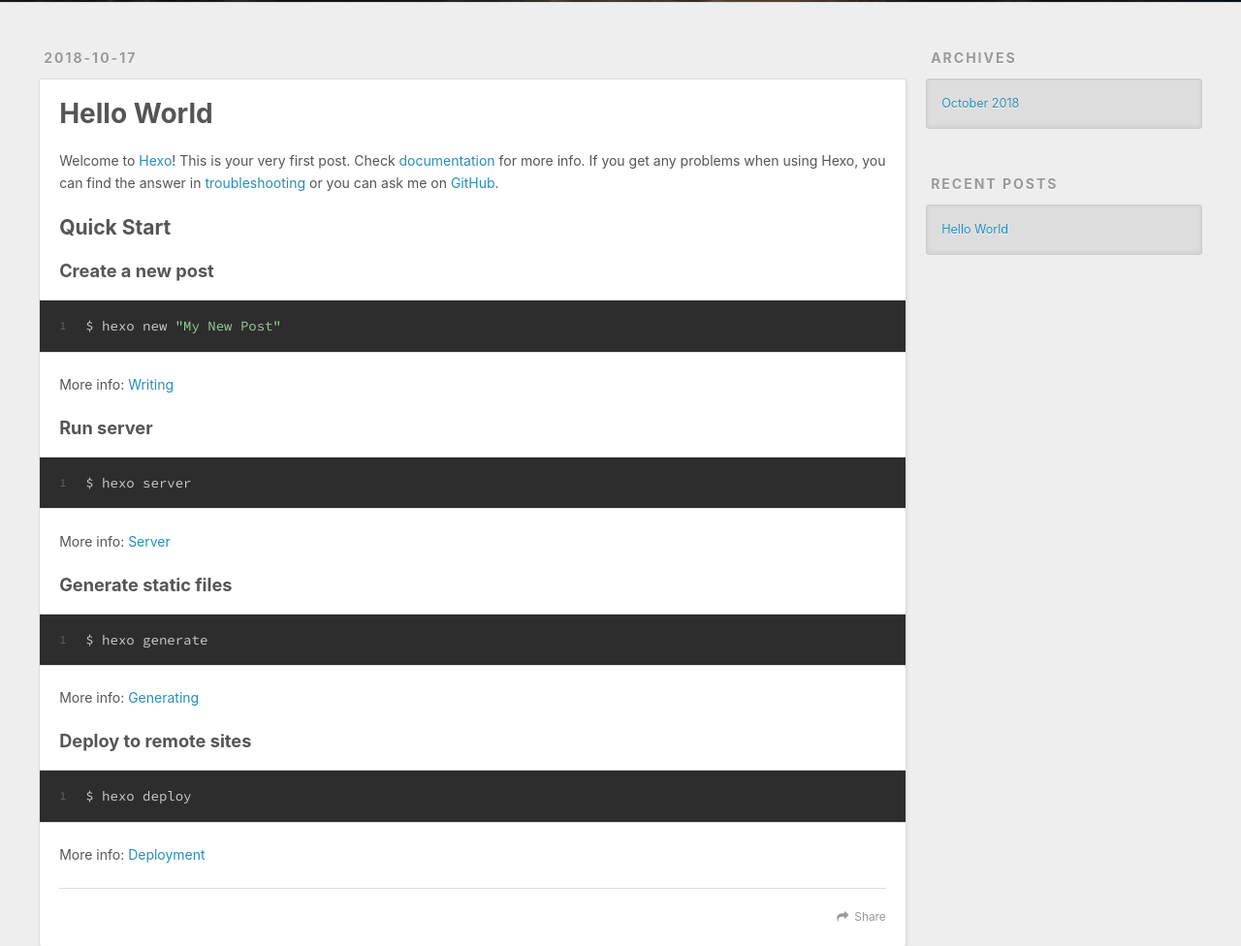
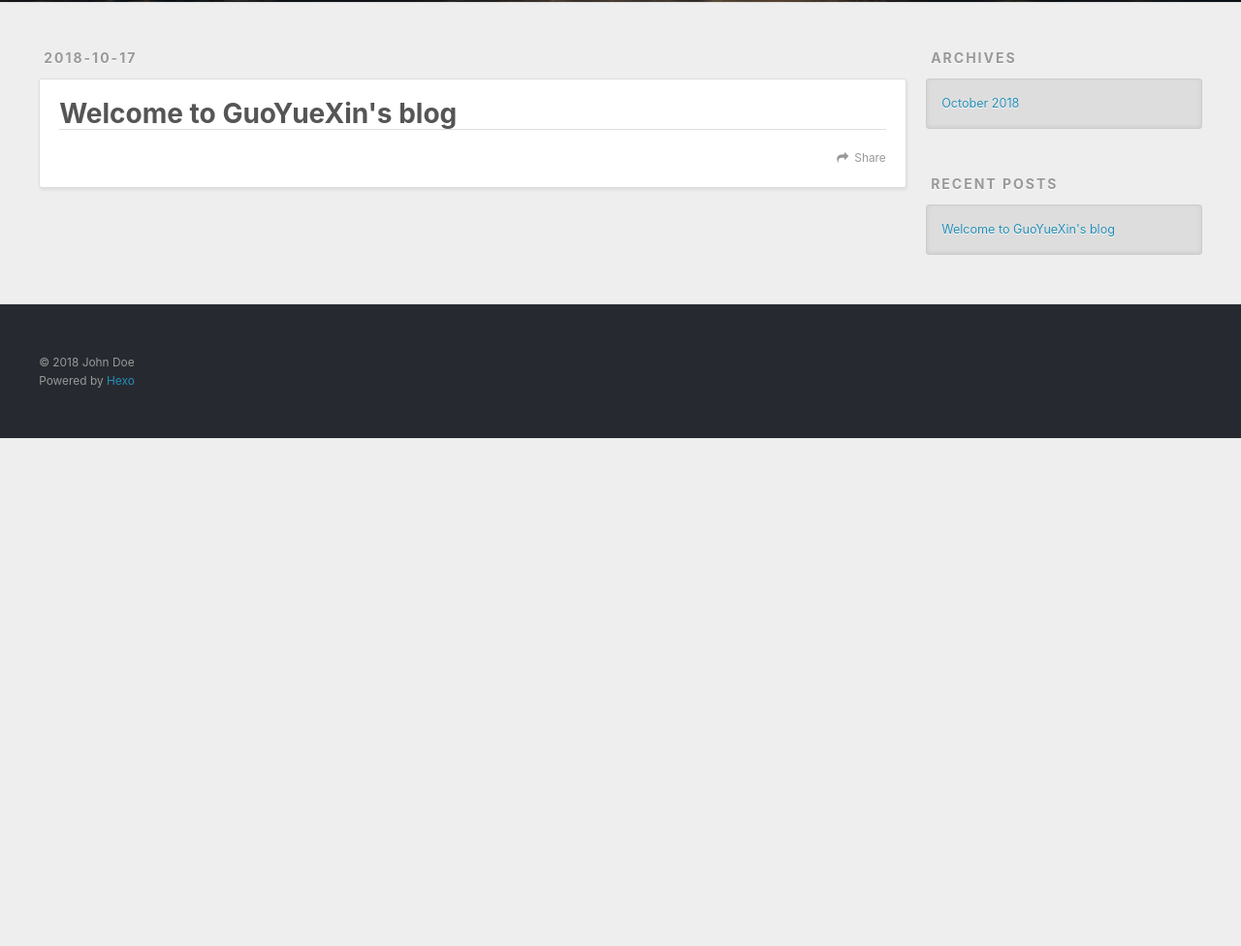
Before and after one commit to GuoYueXin/GuoYueXin.github.io, a plain HTML site: page 2018/10/17/hello-world/index.html in a window 1280 px wide. Shown: the part 298-1274 px from the top of the page at 97% size. After the commit the page ends 800 px from the top, so only its background shows below. Drawn offline with nearby package versions, Linux system fonts and the light colour scheme.

Commit message:
Site updated: 2018-10-17 14:12:36

```diff
--- a/2018/10/17/hello-world/index.html
+++ b/2018/10/17/hello-world/index.html
@@ -5,19 +5,16 @@
 
 
 
-  <title>Hello World | Hexo</title>
+  <title>Welcome to GuoYueXin&#39;s blog | Hexo</title>
   <meta name="viewport" content="width=device-width, initial-scale=1, maximum-scale=1">
-  <meta name="description" content="Welcome to Hexo! This is your very first post. Check documentation for more info. If you get any problems when using Hexo, you can find the answer in troubleshooting or you can ask me on GitHub. Quick">
-<meta property="og:type" content="article">
-<meta property="og:title" content="Hello World">
+  <meta property="og:type" content="article">
+<meta property="og:title" content="Welcome to GuoYueXin&#39;s blog">
 <meta property="og:url" content="http://yoursite.com/2018/10/17/hello-world/index.html">
 <meta property="og:site_name" content="Hexo">
-<meta property="og:description" content="Welcome to Hexo! This is your very first post. Check documentation for more info. If you get any problems when using Hexo, you can find the answer in troubleshooting or you can ask me on GitHub. Quick">
 <meta property="og:locale" content="default">
-<meta property="og:updated_time" content="2018-10-17T05:32:45.318Z">
+<meta property="og:updated_time" content="2018-10-17T06:11:13.754Z">
 <meta name="twitter:card" content="summary">
-<meta name="twitter:title" content="Hello World">
-<meta name="twitter:description" content="Welcome to Hexo! This is your very first post. Check documentation for more info. If you get any problems when using Hexo, you can find the answer in troubleshooting or you can ask me on GitHub. Quick">
+<meta name="twitter:title" content="Welcome to GuoYueXin&#39;s blog">
 
     <link rel="alternate" href="/atom.xml" title="Hexo" type="application/atom+xml">
 
@@ -78,7 +75,7 @@
 
 
     <h1 class="article-title" itemprop="name">
-      Hello World
+      Welcome to GuoYueXin&#39;s blog
     </h1>
 
 
@@ -86,20 +83,11 @@
 
     <div class="article-entry" itemprop="articleBody">
 
-        <p>Welcome to <a href="https://hexo.io/" target="_blank" rel="noopener">Hexo</a>! This is your very first post. Check <a href="https://hexo.io/docs/" target="_blank" rel="noopener">documentation</a> for more info. If you get any problems when using Hexo, you can find the answer in <a href="https://hexo.io/docs/troubleshooting.html" target="_blank" rel="noopener">troubleshooting</a> or you can ask me on <a href="https://github.com/hexojs/hexo/issues" target="_blank" rel="noopener">GitHub</a>.</p>
-<h2 id="Quick-Start"><a href="#Quick-Start" class="headerlink" title="Quick Start"></a>Quick Start</h2><h3 id="Create-a-new-post"><a href="#Create-a-new-post" class="headerlink" title="Create a new post"></a>Create a new post</h3><figure class="highlight bash"><table><tr><td class="gutter"><pre><span class="line">1</span><br></pre></td><td class="code"><pre><span class="line">$ hexo new <span class="string">"My New Post"</span></span><br></pre></td></tr></table></figure>
-<p>More info: <a href="https://hexo.io/docs/writing.html" target="_blank" rel="noopener">Writing</a></p>
-<h3 id="Run-server"><a href="#Run-server" class="headerlink" title="Run server"></a>Run server</h3><figure class="highlight bash"><table><tr><td class="gutter"><pre><span class="line">1</span><br></pre></td><td class="code"><pre><span class="line">$ hexo server</span><br></pre></td></tr></table></figure>
-<p>More info: <a href="https://hexo.io/docs/server.html" target="_blank" rel="noopener">Server</a></p>
-<h3 id="Generate-static-files"><a href="#Generate-static-files" class="headerlink" title="Generate static files"></a>Generate static files</h3><figure class="highlight bash"><table><tr><td class="gutter"><pre><span class="line">1</span><br></pre></td><td class="code"><pre><span class="line">$ hexo generate</span><br></pre></td></tr></table></figure>
-<p>More info: <a href="https://hexo.io/docs/generating.html" target="_blank" rel="noopener">Generating</a></p>
-<h3 id="Deploy-to-remote-sites"><a href="#Deploy-to-remote-sites" class="headerlink" title="Deploy to remote sites"></a>Deploy to remote sites</h3><figure class="highlight bash"><table><tr><td class="gutter"><pre><span class="line">1</span><br></pre></td><td class="code"><pre><span class="line">$ hexo deploy</span><br></pre></td></tr></table></figure>
-<p>More info: <a href="https://hexo.io/docs/deployment.html" target="_blank" rel="noopener">Deployment</a></p>
 
 
     </div>
     <footer class="article-footer">
-      <a data-url="http://yoursite.com/2018/10/17/hello-world/" data-id="cjncqgz9a0000scuabawe2urj" class="article-share-link">Share</a>
+      <a data-url="http://yoursite.com/2018/10/17/hello-world/" data-id="cjncr2qew0000z4uawnqabokw" class="article-share-link">Share</a>
 
 
     </footer>
@@ -138,7 +126,7 @@
       <ul>
 
           <li>
-            <a href="/2018/10/17/hello-world/">Hello World</a>
+            <a href="/2018/10/17/hello-world/">Welcome to GuoYueXin&#39;s blog</a>
           </li>
 
       </ul>
```
Also changed, not shown: archives/2018/10/index.html (+2 -2 lines), archives/2018/index.html (+2 -2 lines), archives/index.html (+2 -2 lines), index.html (+3 -12 lines).
